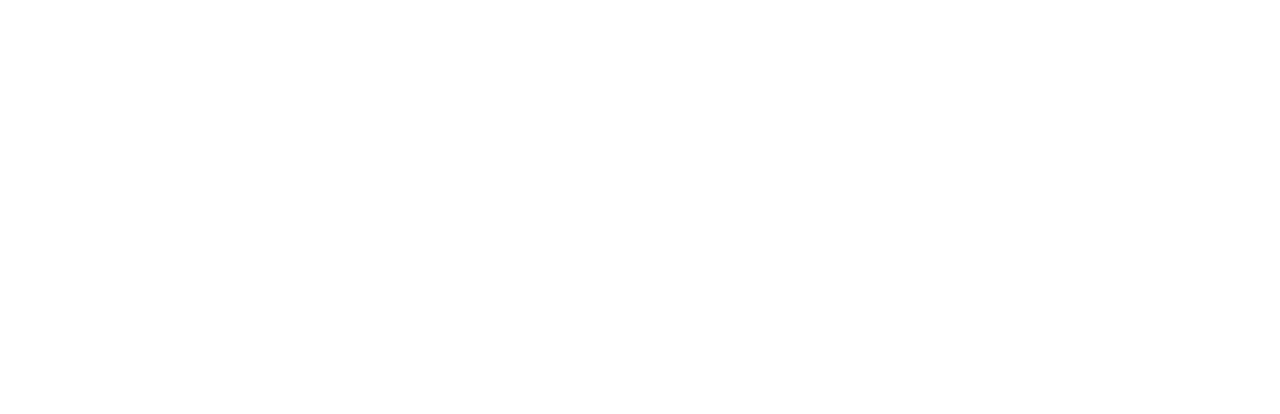
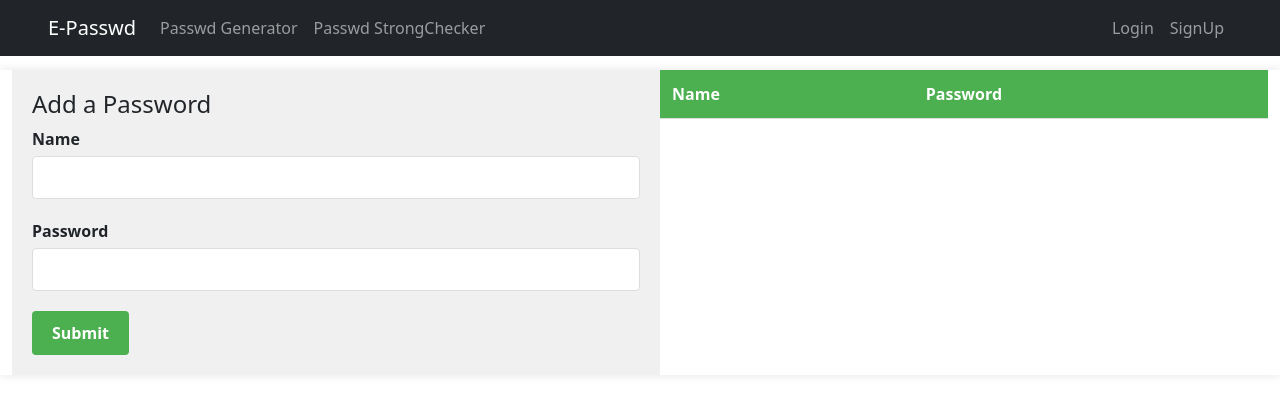
Before and after one commit to ibar2/Epasswd, a Django app: page /addpass/ in a window 1280 px wide. Before the commit the part shown is empty. Shown: the top 414 px of the page. Run offline with Django 4.2, Linux system fonts and the light colour scheme; lists and menus that the app fills with data are empty.

Commit message:
savepassword page template

```diff
--- a/epasswd_app/templates/base/base.html
+++ b/epasswd_app/templates/base/base.html
@@ -8,7 +8,7 @@
     {% block head %}{% endblock head %}
     <title>{% block title %}{% endblock title %}</title>
 </head>
-<body>
+<body style='padding-top: 70px;'>
     {% include 'base/navbar.html' %}
     {%block body%}
     {%endblock body%}
--- a/epasswd_app/templates/pages/dashboard.html
+++ b/epasswd_app/templates/pages/dashboard.html
@@ -59,7 +59,7 @@
   </style>
   <script src="https://code.jquery.com/jquery-3.6.0.min.js"></script>
 
-  <div style='width:700px; margin-top:150px; margin-bottom: 80px;'>
+  <div style='width:700px; margin-top:30px; margin-bottom: 80px;'>
     <a href="{% url 'addpass' %}" style='text-decoration:none;'><button type='button' class='btn'>Add a password</button></a>
     <form action='' method='GET'>
       <input type="search" placeholder="Search by Name" id="search-input" class="input" name='q' value='{{ request.GET.q }}'>
@@ -73,7 +73,7 @@
           </tr>
         </thead>
         <tbody>
-          {% for k, v in pass.items %}
+          {% for k, v in passwords.items %}
           <tr>
             <td style='word-wrap: break-word;'>{{ k }}</td>
             <td style='word-wrap: break-word;'>
--- a/epasswd_app/templates/pages/savepasswords.html
+++ b/epasswd_app/templates/pages/savepasswords.html
@@ -0,0 +1,135 @@
+{% extends 'base/base.html' %}
+{% block body %}
+  <style>
+
+    .container {
+      display: flex;
+      max-width: 100vw;
+      width: 100%;
+      box-shadow: 0 0 10px rgba(0, 0, 0, 0.1);
+      background-color: #ffffff;
+    }
+
+    .forum {
+      flex: 1;
+      padding: 20px;
+      background-color: #f0f0f0;
+    }
+
+    .forum h2 {
+      margin-top: 0;
+      font-size: 24px;
+    }
+
+    .form-group {
+      margin-bottom: 20px;
+    }
+
+    .form-group label {
+      display: block;
+      font-weight: bold;
+      margin-bottom: 5px;
+    }
+
+    .form-group input[type="text"],
+    .form-group textarea {
+      width: 100%;
+      padding: 10px;
+      font-size: 14px;
+      border: 1px solid #ddd;
+      border-radius: 4px;
+      resize: vertical;
+    }
+
+    .btn {
+      display: inline-block;
+      padding: 10px 20px;
+      font-size: 16px;
+      font-weight: bold;
+      text-align: center;
+      text-decoration: none;
+      background-color: #4CAF50;
+      color: #ffffff;
+      border: none;
+      border-radius: 4px;
+      cursor: pointer;
+      transition: background-color 0.3s ease;
+    }
+
+    .btn:hover {
+      background-color: #45a049;
+    }
+
+    .table {
+      flex: 1;
+    }
+
+    table {
+      width: 100%;
+      border-collapse: collapse;
+    }
+
+    th, td {
+      text-align: left;
+      padding: 12px;
+      font-size: 16px;
+      border-bottom: 1px solid #ddd;
+    }
+
+    th {
+      background-color: #4CAF50;
+      color: #ffffff;
+    }
+
+    /* Responsive layout */
+    @media (max-width: 768px) {
+      .container {
+        flex-direction: column;
+      }
+
+      .forum {
+        padding: 20px;
+      }
+
+      .table {
+        margin-top: 30px;
+      }
+    }
+    table td + td { border-left:2px solid red; }
+  </style>
+  <div class="container">
+    <div class="forum">
+    <form action= {% url 'addpass' %} method="post">
+        {% csrf_token %}
+      <h2>Add a Password</h2>
+      <div class="form-group">
+        <label for="title">Name</label>
+        <input type="text" id="title" name='name'>
+      </div>
+      <div class="form-group">
+        <label for="message">Password</label>
+        <input type='text' id="message" name='pass'></input>
+      </div>
+      <button type="submit" class="btn">Submit</button>
+    </form>
+    </div>
+    <div class="table">
+      <table>
+        <thead>
+          <tr>
+            <th>Name</th>
+            <th>Password</th>
+          </tr>
+        </thead>
+        <tbody>
+            {% for k,v in passwords.items %}
+      <tr>
+        <td>{{k}}</td>
+        <td>########</td>
+      </tr>
+        {% endfor %}
+        </tbody>
+      </table>
+    </div>
+  </div>
+  {% endblock body %}
--- a/epasswd_app/views.py
+++ b/epasswd_app/views.py
@@ -31,6 +31,7 @@
         password = request.POST.get('password', None)
         hsh = sha1(password.encode())
         hashed = hsh.hexdigest()
+        # api request to haveibeenpwned to check if the password is pwned
         res = requests.get(f'https://api.pwnedpasswords.com/range/{hashed[:5]}')
         if res.status_code == 200:
             for line in res.content.decode().splitlines():
@@ -66,9 +67,9 @@
 def dashboard(request):
     # dashboard
     if request.user.is_authenticated:
-
         return render(request, 'pages/dashboard.html')
     return redirect('/signin')
+
 
 def signup(request):
     # create new users
```
